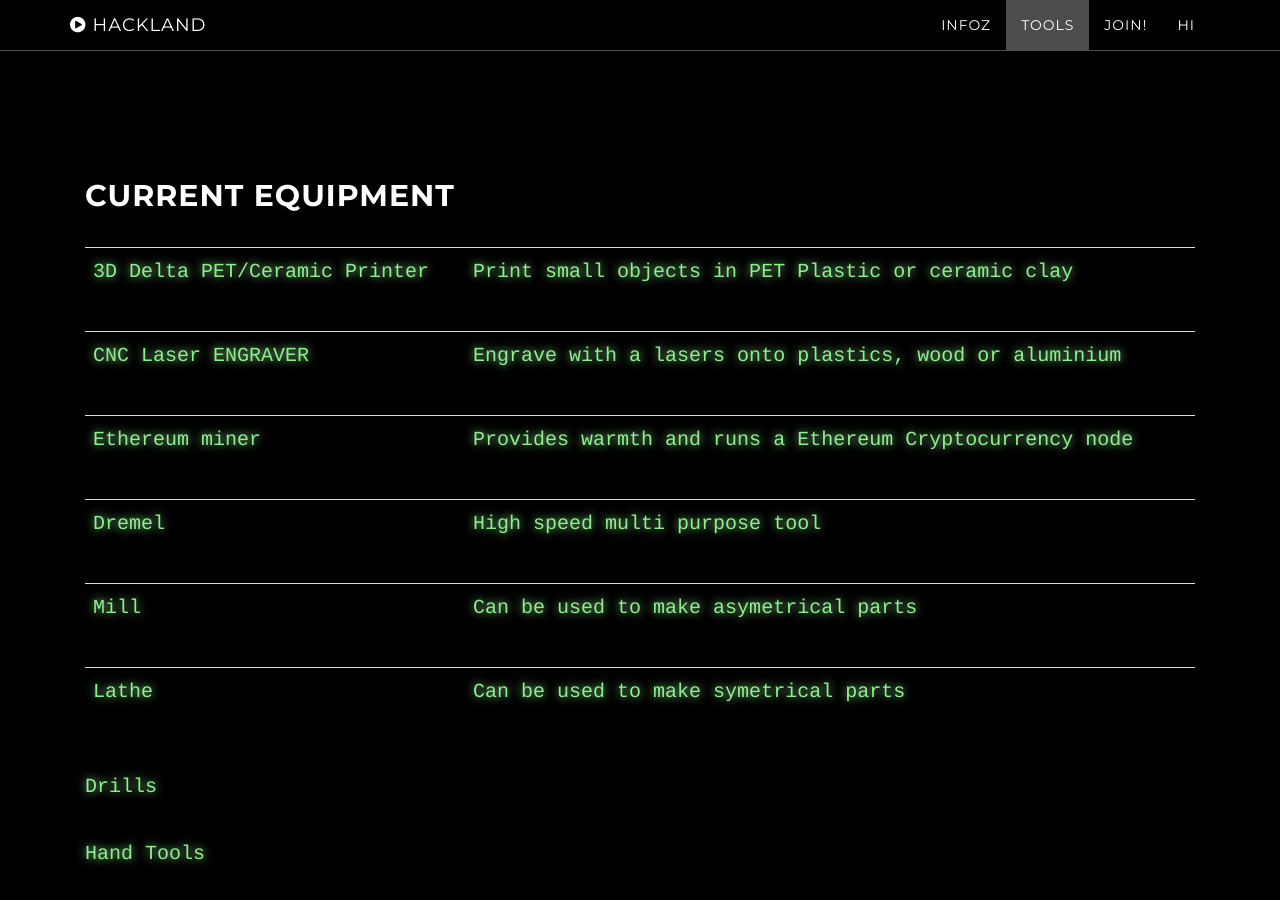
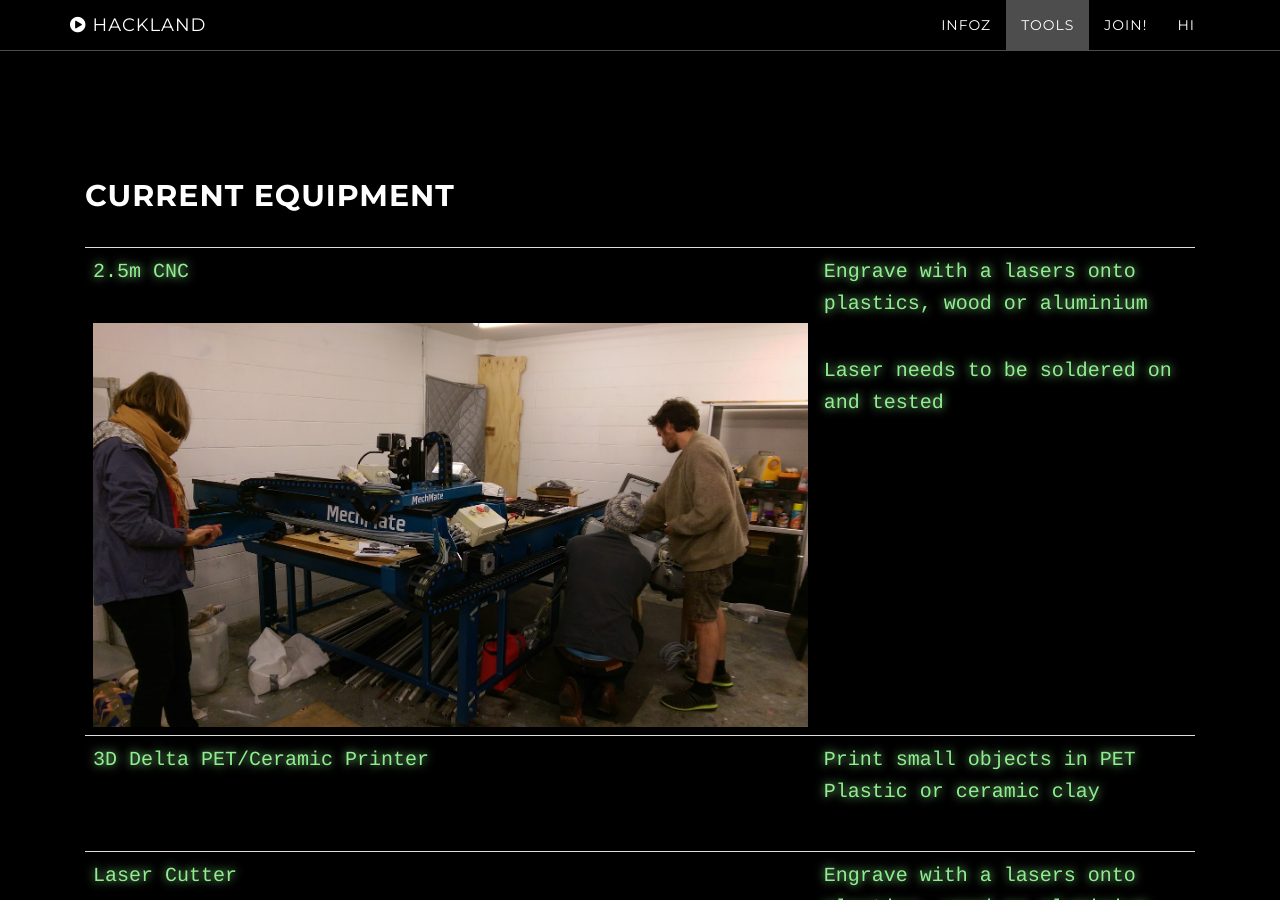
Before and after one commit to HakLand/HakLand.github.io, a Jekyll site: the page built from index.html, in a window 1280 px wide and 900 px high, scrolled down 2137 px. Built offline with Jekyll 4.4.1, drawn with Linux system fonts in a browser that asks for light colours; some of the changed text lies outside the part shown.

Commit message:
added more pics of equipment

```diff
--- a/_includes/about.html
+++ b/_includes/about.html
@@ -3,6 +3,8 @@
         <div class="row">
             <div class="col-lg-4">
               <img src="img/IMG_0957_COLLAGE.jpg" class="img-responsive">
+              <img src="img/IMG_20170613_180356.jpg" class="img-responsive">
+              <img src="img/IMG_20170613_130113.jpg" class="img-responsive">
             </div>
             <div class="col-lg-8">
               <h2>INFO</h2>
--- a/_includes/equipment.html
+++ b/_includes/equipment.html
@@ -8,6 +8,19 @@
                 <table class="table">
                   <tr>
                     <td>
+                      <p>2.5m CNC</p>
+                      <img src="img/IMG_20170616_195309.jpg" class="img-responsive">
+
+                    </td>
+                    <td>
+                      <p>Engrave with a lasers onto plastics, wood or aluminium</p>
+
+                      <p>Laser needs to be soldered on and tested</p>
+                    </td>
+                  </tr>
+
+                  <tr>
+                    <td>
                       <p>3D Delta PET/Ceramic Printer</p>
                     </td>
                     <td>
@@ -16,10 +29,14 @@
                   </tr>
                   <tr>
                     <td>
-                      <p>CNC Laser ENGRAVER</p>
+                      <p>Laser Cutter</p>
+                      <img src="img/IMG_20170612_213351-01 (1).jpeg" class="img-responsive">
+
                     </td>
                     <td>
                       <p>Engrave with a lasers onto plastics, wood or aluminium</p>
+
+                      <p>Laser needs to be soldered on and tested</p>
                     </td>
                   </tr>
                   <tr>
```
Also changed, not shown: img/IMG_20170612_213351-01 (1).jpeg (added), img/IMG_20170613_130113.jpg (added), img/IMG_20170613_180356.jpg (added), img/IMG_20170616_195309.jpg (added).
